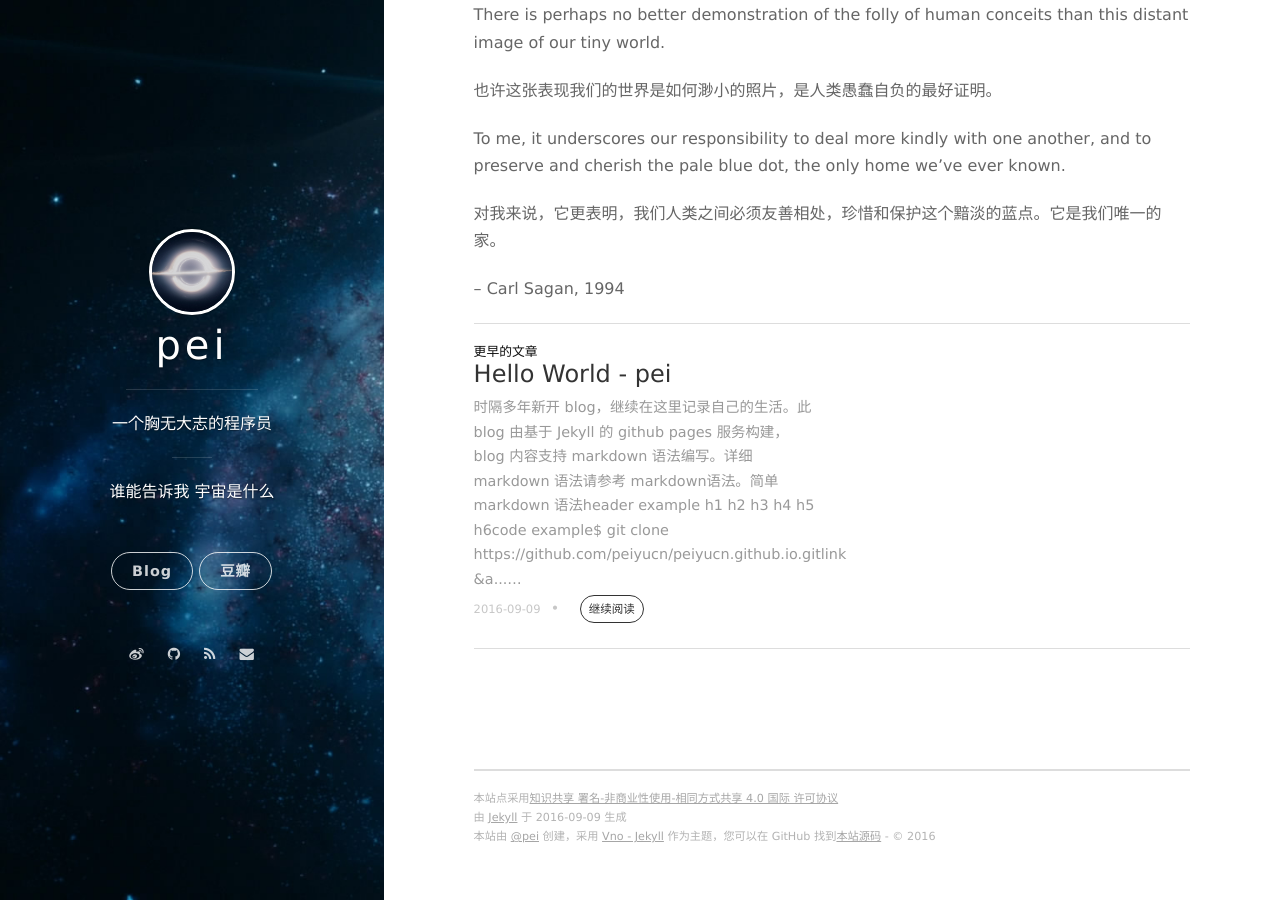
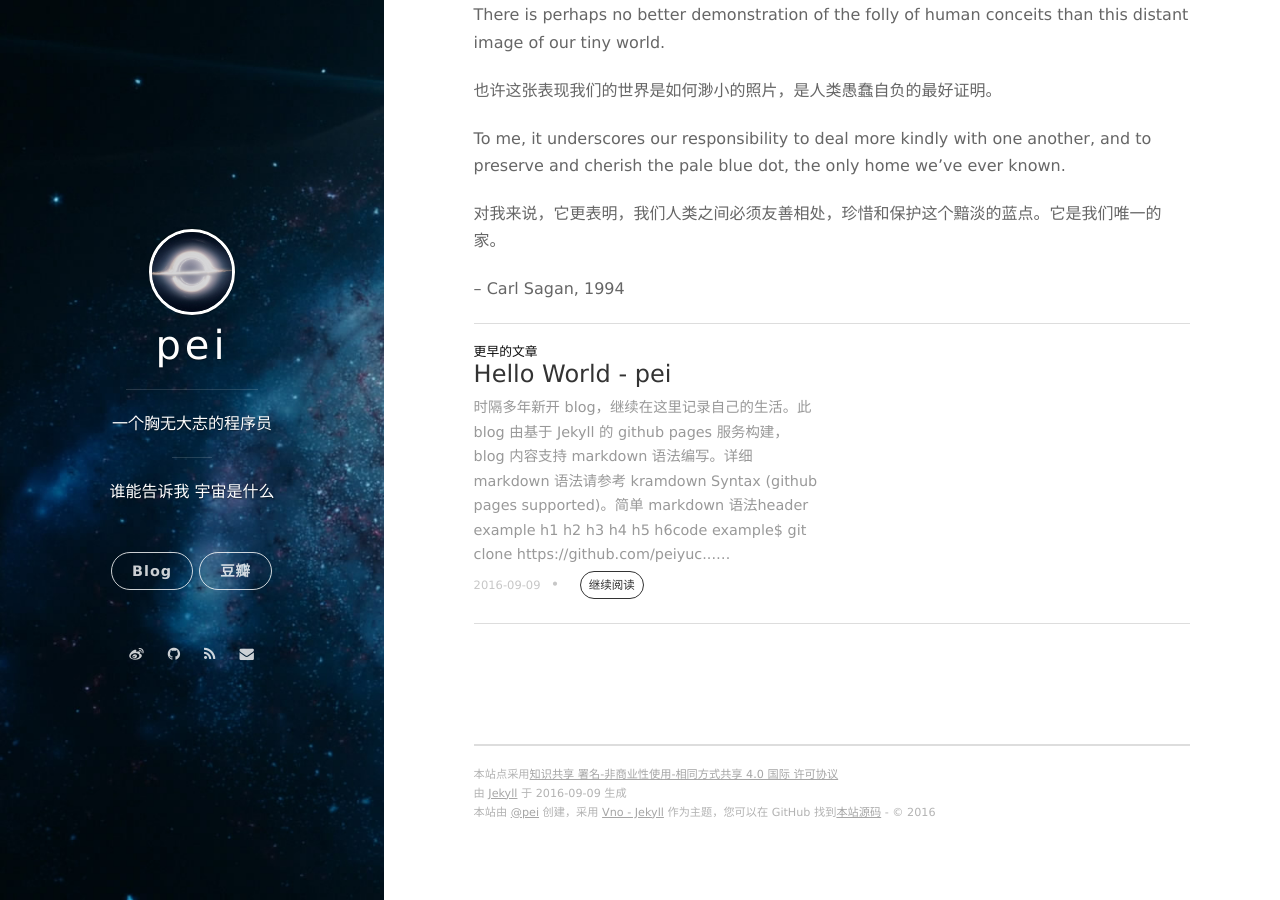
Before and after one commit to peiyucn/peiyucn.github.io, a Jekyll site: the page built from _posts/2016-09-09-pale-blue-dot.md, in a window 1280 px wide and 900 px high, scrolled down 2791 px. Built offline with Jekyll 4.4.1, drawn with Linux system fonts in a browser that asks for light colours; nearby versions of some CDN libraries; comment, search, counter and statistics services are not loaded.

Commit message:
update blog

````diff
--- a/_posts/2016-09-09-hello-world-pei.md
+++ b/_posts/2016-09-09-hello-world-pei.md
@@ -9,7 +9,7 @@
 
 **此 blog 由基于 Jekyll 的 github pages 服务构建，blog 内容支持 markdown 语法编写。**
 
-**详细 markdown 语法请参考 [markdown语法](http://wowubuntu.com/markdown/)。**
+**详细 markdown 语法请参考 [kramdown Syntax](http://kramdown.gettalong.org/syntax.html) (github pages supported)。**
 
 # 简单 markdown 语法
 
@@ -27,9 +27,9 @@
 ```
 
 ## link & quote example
->[My blog](http://onevcat.com) is using `Vno Jekyll` as well, you could see how it works in real. There are some other sites using the same theme. You can find them below:
+>[My blog](https://peiyucn.github.io/) is using `Vno Jekyll` as well, you could see how it works in real. There are some other sites using the same theme. You can find them below:
 
 ## table example
-| Site Name    | URL                          |
-| :----------- | :----------------------------|
-| pei          | https://peiyucn.github.io/   |
+| Site Name | URL                        |
+|:--------- |:---------------------------|
+| pei       | https://peiyucn.github.io/ |
````
